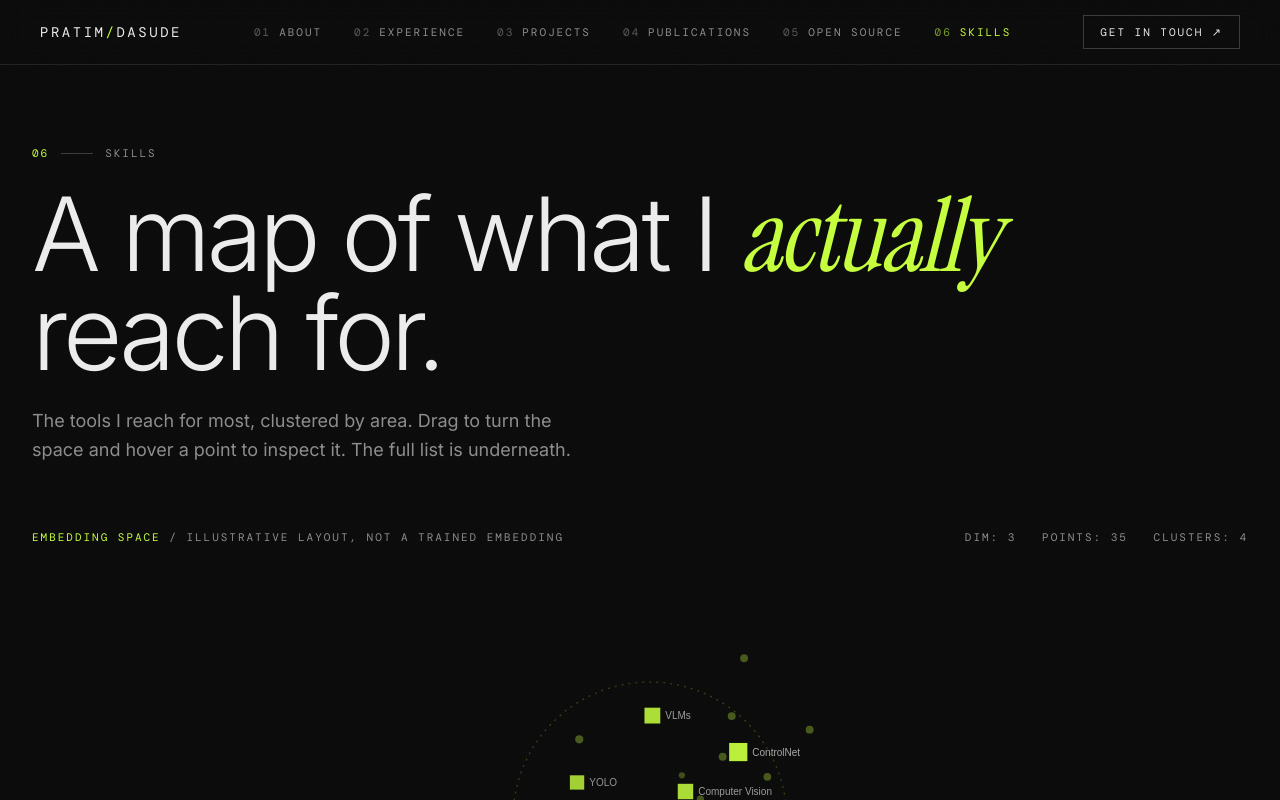
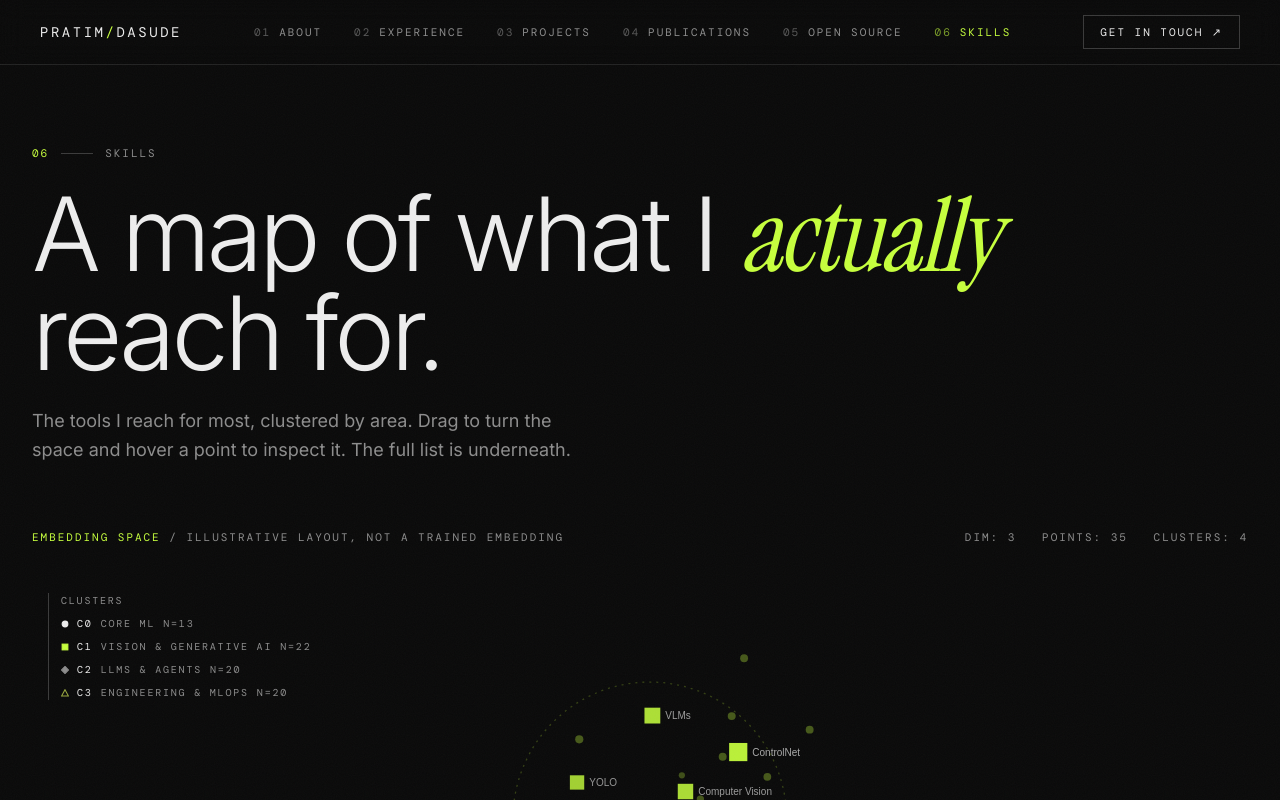
Before and after one commit to pratim4dasude/Personal_dashboard, a Next.js app: page /skills in a window 1280 px wide. Shown: the top 800 px of the page. Built offline with nearby package versions, Linux system fonts and the light colour scheme; a web font is replaced by a local one.

Commit message:
feat: move the cluster legend onto the skills map as a compact top-left panel

```diff
--- a/app/components/skills/SkillsExplorer.tsx
+++ b/app/components/skills/SkillsExplorer.tsx
@@ -396,6 +396,29 @@ export default function SkillsExplorer({ groups }: { groups: Group[] }) {
               <span data-cat className="text-muted" />
             </div>
           </div>
+          <ul
+            aria-label="Clusters"
+            className="pointer-events-none absolute left-4 top-4 z-10 hidden space-y-2 border-l border-line-strong pl-3 md:block"
+          >
+            <li className="label !text-[10px]" aria-hidden>
+              Clusters
+            </li>
+            {groups.map((g, i) => (
+              <li
+                key={g.label}
+                onMouseEnter={() => setCluster(i)}
+                onMouseLeave={() => setCluster(null)}
+                className={`label pointer-events-auto flex cursor-default items-center gap-2 !text-[10px] transition-colors ${
+                  cluster === i ? "!text-accent" : "!text-fg"
+                }`}
+              >
+                <Glyph g={i} size={8} />
+                <span>c{i}</span>
+                <span className={cluster === i ? "text-accent" : "text-muted"}>{g.label}</span>
+                <span className={cluster === i ? "text-accent" : "text-muted"}>n={g.items.length}</span>
+              </li>
+            ))}
+          </ul>
           <p className="label pointer-events-none absolute bottom-3 left-4" aria-hidden>
             drag to rotate
           </p>
@@ -405,7 +428,7 @@ export default function SkillsExplorer({ groups }: { groups: Group[] }) {
         </div>
       </div>
 
-      <ul className="mt-5 flex flex-wrap gap-x-7 gap-y-2" aria-label="Clusters">
+      <ul className="mt-5 flex flex-wrap gap-x-7 gap-y-2 md:hidden" aria-label="Clusters (small screens)">
         {groups.map((g, i) => (
           <li
             key={g.label}
```
